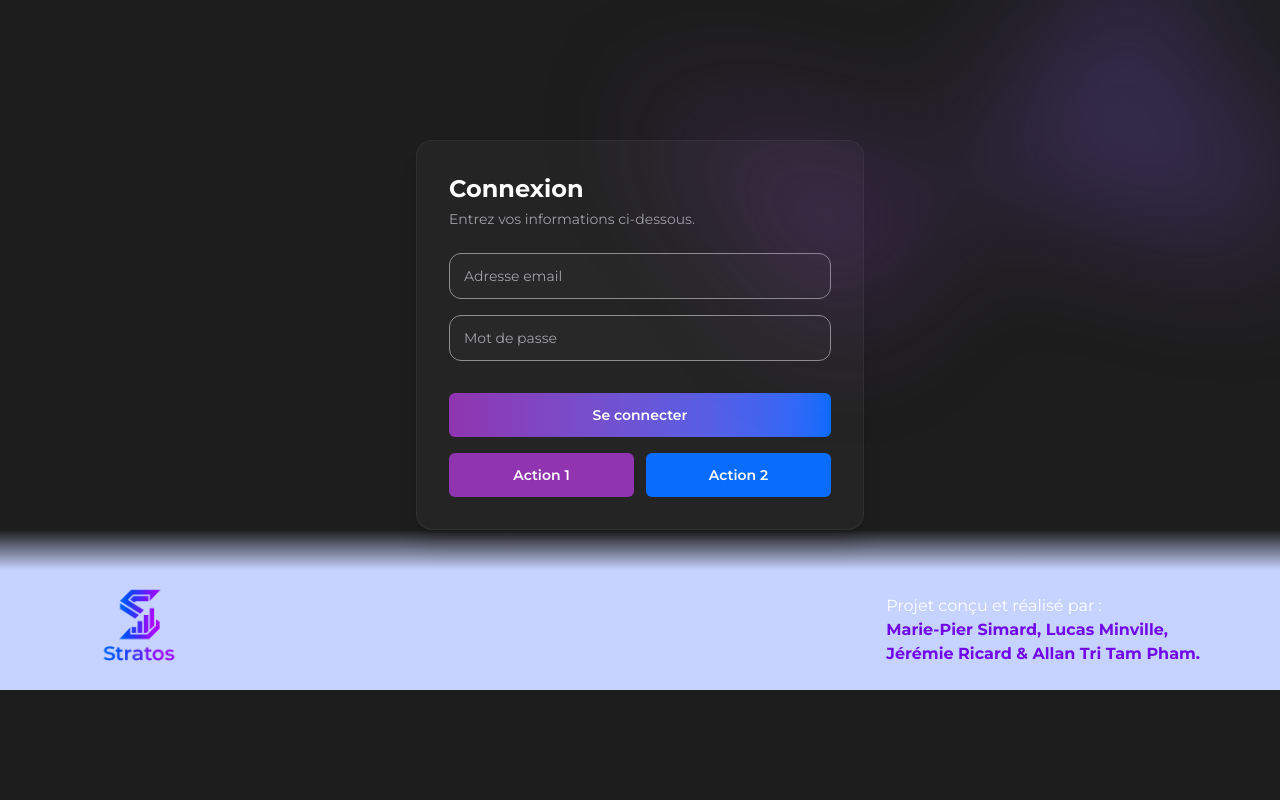
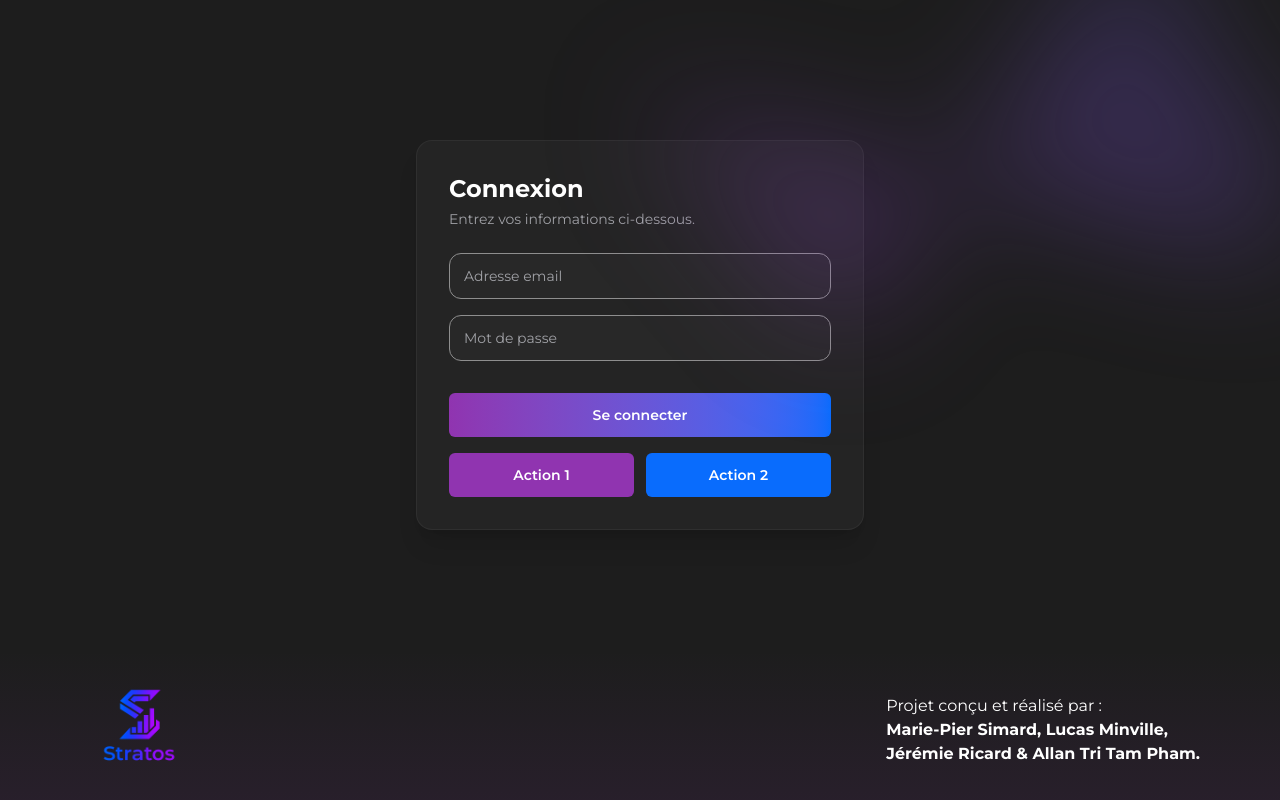
Before and after one commit to JRcard/PS-equipe1, a Vue app: page / in a window 1280 px wide. Shown: the part 780-1580 px from the top of the page. Before the commit the page ends 1470 px from the top, so only its background shows below. Built offline with nearby package versions, Linux system fonts and the light colour scheme.

Commit message:
Touch-up footer style: changement couleur pour couleur de ref style.css, changement gradient transparent, font blanc pour texte

```diff
--- a/src/components/Footer.vue
+++ b/src/components/Footer.vue
@@ -1,13 +1,14 @@
 <template>
   <footer>
-    <div class="h-[5vh] bg-linear-to-t from-indigo-200 to-transparent"></div>
-    <div class="bg-indigo-200 h-[15vh] flex items-center justify-between px-20">
+    <div
+      class="bg-linear-to-t from-principale/10 to-transparent h-[15vh] flex items-center justify-between p-20 mt-30"
+    >
       <img class="h-[15vh]" :src="logo" alt="Logo Stratos" />
 
       <h3>
         Projet conçu et réalisé par :
         <br />
-        <strong class="text-violet-700"
+        <strong class=""
           >Marie-Pier Simard, Lucas Minville,<br />
           Jérémie Ricard & Allan Tri Tam Pham.</strong
         >
```
